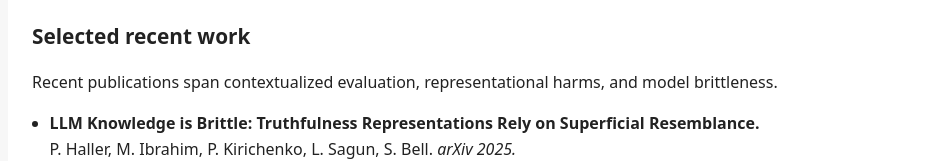
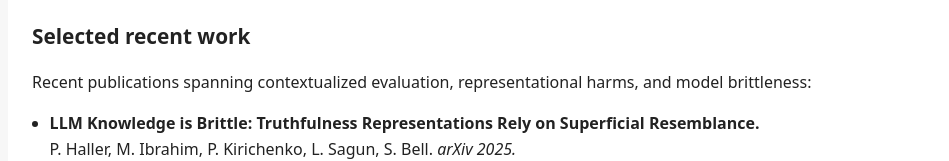
Before and after one commit to leventsagun/leventsagun.github.io, a plain HTML site: page index.html in a window 1280 px wide. Shown: the part 557-718 px from the top of the page, without its empty margins (158-1107 px from the left). Drawn offline with Linux system fonts and the light colour scheme.

Commit message:
Update index.html

```diff
--- a/index.html
+++ b/index.html
@@ -49,7 +49,7 @@
     <section id="publications">
       <h2>Selected recent work</h2>
         <p class="selected-work-summary">
-          Recent publications span contextualized evaluation, representational harms, and model brittleness.
+          Recent publications spanning contextualized evaluation, representational harms, and model brittleness:
         </p>
       <ul>
         <li>
```
